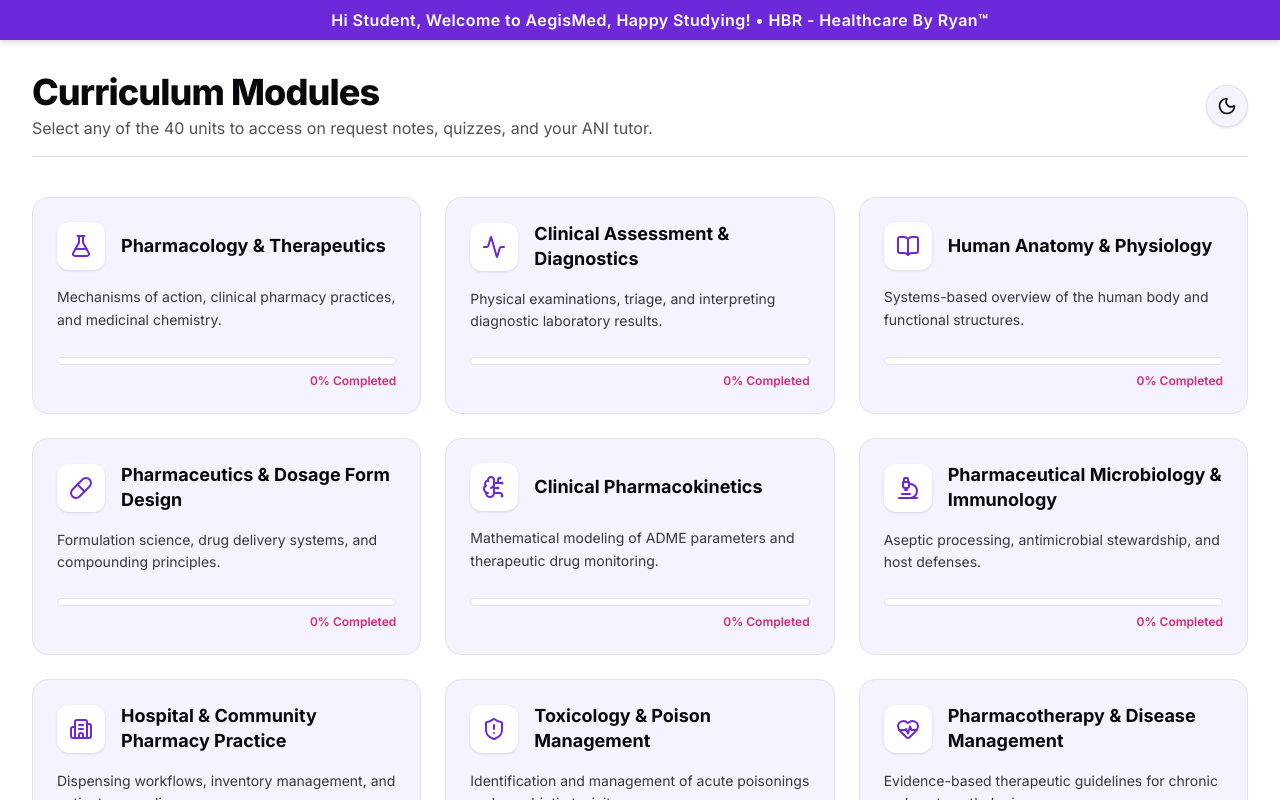
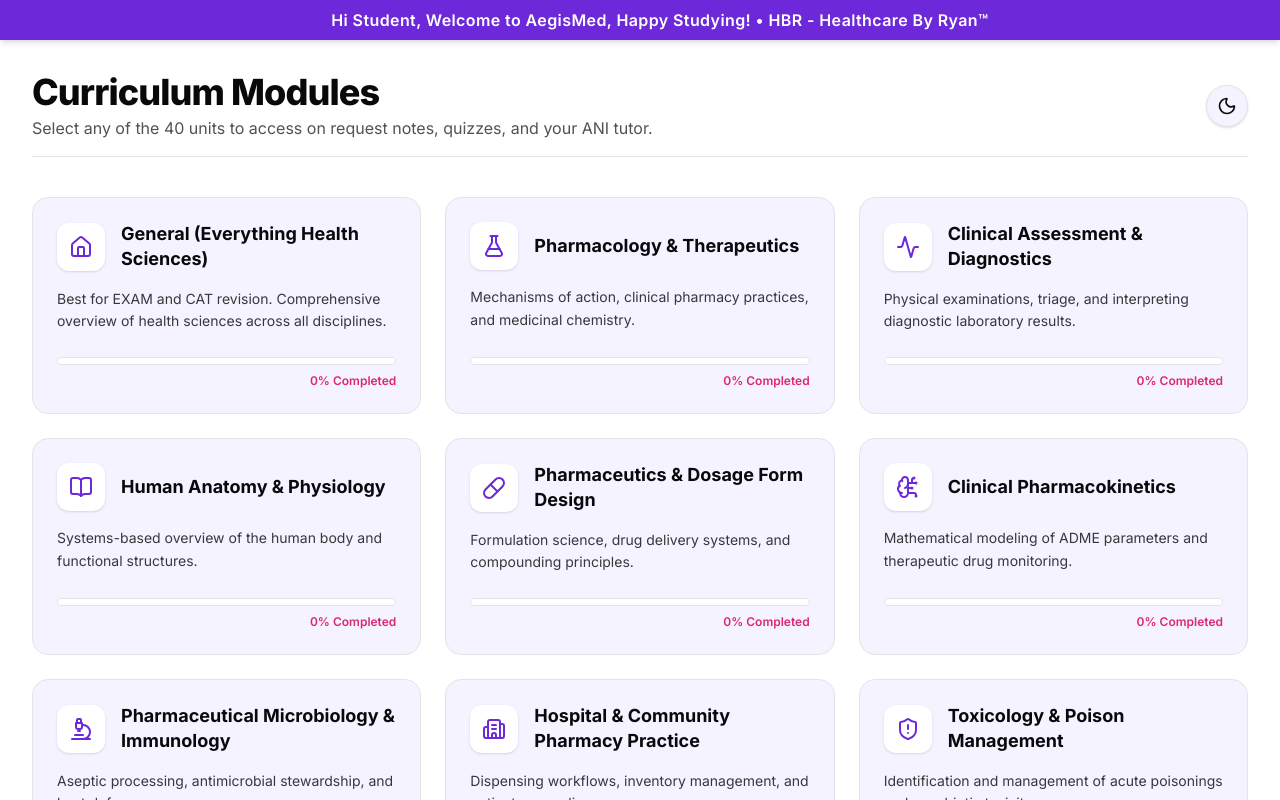
Before and after one commit to ryanmutula/aegismed, a Next.js app: page /dashboard in a window 1280 px wide. Shown: the top 800 px of the page. Built offline with nearby package versions, Linux system fonts and the light colour scheme.

Commit message:
Update general unit

```diff
--- a/app/dashboard/page.tsx
+++ b/app/dashboard/page.tsx
@@ -14,6 +14,13 @@ import ThemeSwitcher from '../components/ThemeSwitcher';
 
 export default function Dashboard() {
   const units = [
+    {
+      title: "General (Everything Health Sciences)",
+      slug: "general-health-sciences",
+      description: "Best for EXAM and CAT revision. Comprehensive overview of health sciences across all disciplines.",
+      icon: <Home className="w-6 h-6 text-primary" />,
+      progress: 0,
+    },
     // --- Original 20 Units ---
     {
       title: "Pharmacology & Therapeutics",
```
